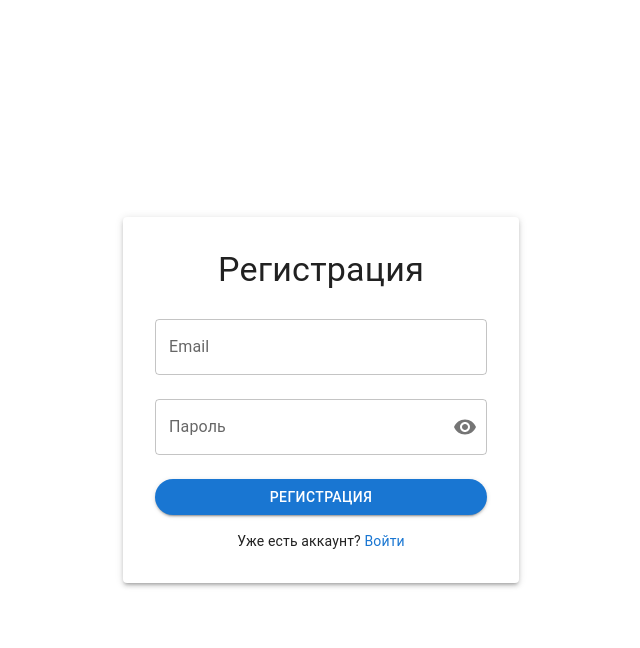
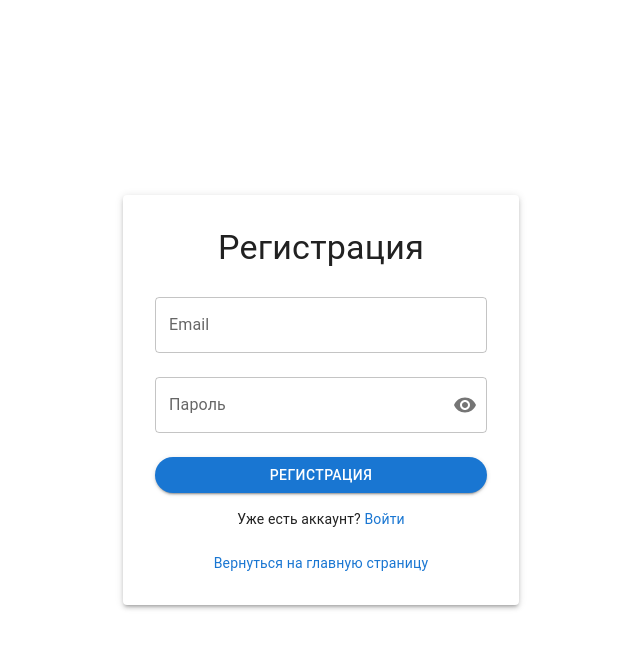
Before and after one commit to AntonRychagov/CAR-SERVICE, a React (Vite) app: page /login in a window 1280 px wide. Both pictures are taken after a click on the link "Регистрация". Shown: the top 648 px of the page, without its empty margins (319-959 px from the left). Built offline with nearby package versions, Linux system fonts and the light colour scheme.

Commit message:
Added link to go to main page for auth modal

```diff
--- a/src/pages/AuthPage/ui/Login.tsx
+++ b/src/pages/AuthPage/ui/Login.tsx
@@ -1,6 +1,6 @@
-import React, { useState } from "react";
-import { useForm, SubmitHandler } from "react-hook-form";
-import { observer } from "mobx-react-lite";
+import React, { useState } from 'react';
+import { useForm, SubmitHandler } from 'react-hook-form';
+import { observer } from 'mobx-react-lite';
 import {
   Button,
   TextField,
@@ -12,11 +12,12 @@ import {
   CircularProgress,
   IconButton,
   InputAdornment,
-} from "@mui/material";
-import { Visibility, VisibilityOff } from "@mui/icons-material";
-import { useNavigate } from "react-router-dom";
-import authStore from "../../../shared/lib/store/AuthStore";
-import { IFormInput } from "../../../shared/types";
+} from '@mui/material';
+import { Visibility, VisibilityOff } from '@mui/icons-material';
+import { useNavigate } from 'react-router-dom';
+import authStore from '../../../shared/lib/store/AuthStore';
+import { IFormInput } from '../../../shared/types';
+import { MainRoutePath } from '../../../shared/config/routeConfig/routeConfig';
 
 const useLoginForm = () => {
   const [showPassword, setShowPassword] = useState(false);
@@ -27,9 +28,7 @@ const useLoginForm = () => {
   } = useForm<IFormInput>();
 
   const handleClickShowPassword = () => setShowPassword((prev) => !prev);
-  const handleMouseDownPassword = (
-    event: React.MouseEvent<HTMLButtonElement>
-  ) => {
+  const handleMouseDownPassword = (event: React.MouseEvent<HTMLButtonElement>) => {
     event.preventDefault();
   };
 
@@ -38,7 +37,7 @@ const useLoginForm = () => {
   const onSubmit: SubmitHandler<IFormInput> = async (data) => {
     await authStore.login(data.email, data.password);
     if (!authStore.error) {
-      navigate("/"); // Путь к основной странице сайта
+      navigate('/'); // Путь к основной странице сайта
     }
   };
 
@@ -55,14 +54,14 @@ const useLoginForm = () => {
 };
 
 const inputStyles = {
-  "& .MuiOutlinedInput-root": {
-    "&.Mui-focused fieldset": {
-      borderColor: "#000",
+  '& .MuiOutlinedInput-root': {
+    '&.Mui-focused fieldset': {
+      borderColor: '#000',
     },
   },
-  "& .MuiInputLabel-root": {
-    "&.Mui-focused": {
-      color: "#000",
+  '& .MuiInputLabel-root': {
+    '&.Mui-focused': {
+      color: '#000',
     },
   },
 };
@@ -84,33 +83,33 @@ const Login: React.FC = observer(() => {
       component="main"
       maxWidth="xs"
       sx={{
-        display: "flex",
-        flexDirection: "column",
-        alignItems: "center",
-        justifyContent: "center",
-        height: "100vh",
+        display: 'flex',
+        flexDirection: 'column',
+        alignItems: 'center',
+        justifyContent: 'center',
+        height: '100vh',
       }}
     >
-      <Paper elevation={3} sx={{ padding: 4, width: "100%" }}>
+      <Paper elevation={3} sx={{ padding: 4, width: '100%' }}>
         <Box component="form" onSubmit={handleSubmit(onSubmit)}>
           <Typography variant="h4" gutterBottom align="center">
             Авторизация
           </Typography>
           <TextField
             label="Email"
-            {...register("email", { required: "Введите email" })}
+            {...register('email', { required: 'Введите email' })}
             error={!!errors.email}
-            helperText={errors.email ? String(errors.email.message) : ""}
+            helperText={errors.email ? String(errors.email.message) : ''}
             fullWidth
             margin="normal"
             sx={inputStyles}
           />
           <TextField
             label="Пароль"
-            type={showPassword ? "text" : "password"}
-            {...register("password", { required: "Введите пароль" })}
+            type={showPassword ? 'text' : 'password'}
+            {...register('password', { required: 'Введите пароль' })}
             error={!!errors.password}
-            helperText={errors.password ? String(errors.password.message) : ""}
+            helperText={errors.password ? String(errors.password.message) : ''}
             fullWidth
             margin="normal"
             sx={inputStyles}
@@ -136,18 +135,18 @@ const Login: React.FC = observer(() => {
             fullWidth
             sx={{
               mt: 2,
-              borderRadius: "20px",
-              position: "relative",
-              display: "flex",
-              alignItems: "center",
-              justifyContent: "center",
+              borderRadius: '20px',
+              position: 'relative',
+              display: 'flex',
+              alignItems: 'center',
+              justifyContent: 'center',
             }}
             disabled={authStore.isLoading}
           >
             {authStore.isLoading ? (
-              <CircularProgress size={24} sx={{ color: "white" }} />
+              <CircularProgress size={24} sx={{ color: 'white' }} />
             ) : (
-              "Войти"
+              'Войти'
             )}
           </Button>
           {authStore.error && (
@@ -155,15 +154,25 @@ const Login: React.FC = observer(() => {
               {authStore.error}
             </Typography>
           )}
-          <Typography variant="body2" align="center" sx={{ mt: 2 }}>
-            Нет аккаунта?{" "}
-            <Link
-              onClick={() => navigate("/register")}
-              sx={{ textDecoration: "none", cursor: "pointer" }}
-            >
-              Регистрация
-            </Link>
-          </Typography>
+          <Box display="block" justifyContent="center" textAlign="center" sx={{ mt: 2 }}>
+            <Typography variant="body2">
+              Нет аккаунта?{' '}
+              <Link
+                onClick={() => navigate(MainRoutePath.register)}
+                sx={{ textDecoration: 'none', cursor: 'pointer' }}
+              >
+                Регистрация
+              </Link>
+            </Typography>
+            <Typography variant="body2" sx={{ mt: 3 }}>
+              <Link
+                onClick={() => navigate(MainRoutePath.main)}
+                sx={{ textDecoration: 'none', cursor: 'pointer' }}
+              >
+                Вернуться на главную страницу
+              </Link>
+            </Typography>
+          </Box>
         </Box>
       </Paper>
     </Container>
--- a/src/pages/AuthPage/ui/Register.tsx
+++ b/src/pages/AuthPage/ui/Register.tsx
@@ -1,6 +1,6 @@
-import React, { useState } from "react";
-import { useForm, SubmitHandler } from "react-hook-form";
-import { observer } from "mobx-react-lite";
+import React, { useState } from 'react';
+import { useForm, SubmitHandler } from 'react-hook-form';
+import { observer } from 'mobx-react-lite';
 import {
   Button,
   TextField,
@@ -12,11 +12,12 @@ import {
   CircularProgress,
   IconButton,
   InputAdornment,
-} from "@mui/material";
-import { Visibility, VisibilityOff } from "@mui/icons-material";
-import { useNavigate } from "react-router-dom";
-import authStore from "../../../shared/lib/store/AuthStore";
-import { IFormInput } from "../../../shared/types";
+} from '@mui/material';
+import { Visibility, VisibilityOff } from '@mui/icons-material';
+import { useNavigate } from 'react-router-dom';
+import authStore from '../../../shared/lib/store/AuthStore';
+import { IFormInput } from '../../../shared/types';
+import { MainRoutePath } from '../../../shared/config/routeConfig/routeConfig';
 
 const useRegisterForm = () => {
   const [showPassword, setShowPassword] = useState(false);
@@ -27,9 +28,7 @@ const useRegisterForm = () => {
   } = useForm<IFormInput>();
 
   const handleClickShowPassword = () => setShowPassword((prev) => !prev);
-  const handleMouseDownPassword = (
-    event: React.MouseEvent<HTMLButtonElement>
-  ) => {
+  const handleMouseDownPassword = (event: React.MouseEvent<HTMLButtonElement>) => {
     event.preventDefault();
   };
 
@@ -38,7 +37,7 @@ const useRegisterForm = () => {
   const onSubmit: SubmitHandler<IFormInput> = async (data) => {
     await authStore.register(data.email, data.password);
     if (!authStore.error) {
-      navigate("/login");
+      navigate('/login');
     }
   };
 
@@ -55,14 +54,14 @@ const useRegisterForm = () => {
 };
 
 const inputStyles = {
-  "& .MuiOutlinedInput-root": {
-    "&.Mui-focused fieldset": {
-      borderColor: "#000",
+  '& .MuiOutlinedInput-root': {
+    '&.Mui-focused fieldset': {
+      borderColor: '#000',
     },
   },
-  "& .MuiInputLabel-root": {
-    "&.Mui-focused": {
-      color: "#000",
+  '& .MuiInputLabel-root': {
+    '&.Mui-focused': {
+      color: '#000',
     },
   },
 };
@@ -84,33 +83,33 @@ const Register: React.FC = observer(() => {
       component="main"
       maxWidth="xs"
       sx={{
-        display: "flex",
-        flexDirection: "column",
-        alignItems: "center",
-        justifyContent: "center",
-        height: "100vh",
+        display: 'flex',
+        flexDirection: 'column',
+        alignItems: 'center',
+        justifyContent: 'center',
+        height: '100vh',
       }}
     >
-      <Paper elevation={3} sx={{ padding: 4, width: "100%" }}>
+      <Paper elevation={3} sx={{ padding: 4, width: '100%' }}>
         <Box component="form" onSubmit={handleSubmit(onSubmit)}>
           <Typography variant="h4" gutterBottom align="center">
             Регистрация
           </Typography>
           <TextField
             label="Email"
-            {...register("email", { required: "Введите email" })}
+            {...register('email', { required: 'Введите email' })}
             error={!!errors.email}
-            helperText={errors.email ? String(errors.email.message) : ""}
+            helperText={errors.email ? String(errors.email.message) : ''}
             fullWidth
             margin="normal"
             sx={inputStyles}
           />
           <TextField
             label="Пароль"
-            type={showPassword ? "text" : "password"}
-            {...register("password", { required: "Введите пароль" })}
+            type={showPassword ? 'text' : 'password'}
+            {...register('password', { required: 'Введите пароль' })}
             error={!!errors.password}
-            helperText={errors.password ? String(errors.password.message) : ""}
+            helperText={errors.password ? String(errors.password.message) : ''}
             fullWidth
             margin="normal"
             sx={inputStyles}
@@ -136,18 +135,18 @@ const Register: React.FC = observer(() => {
             fullWidth
             sx={{
               mt: 2,
-              borderRadius: "20px",
-              position: "relative",
-              display: "flex",
-              alignItems: "center",
-              justifyContent: "center",
+              borderRadius: '20px',
+              position: 'relative',
+              display: 'flex',
+              alignItems: 'center',
+              justifyContent: 'center',
             }}
             disabled={authStore.isLoading}
           >
             {authStore.isLoading ? (
-              <CircularProgress size={24} sx={{ color: "white" }} />
+              <CircularProgress size={24} sx={{ color: 'white' }} />
             ) : (
-              "Регистрация"
+              'Регистрация'
             )}
           </Button>
           {authStore.error && (
@@ -155,15 +154,25 @@ const Register: React.FC = observer(() => {
               {authStore.error}
             </Typography>
           )}
-          <Typography variant="body2" align="center" sx={{ mt: 2 }}>
-            Уже есть аккаунт?{" "}
-            <Link
-              onClick={() => navigate("/login")}
-              sx={{ textDecoration: "none", cursor: "pointer" }}
-            >
-              Войти
-            </Link>
-          </Typography>
+          <Box display="block" justifyContent="center" textAlign="center" sx={{ mt: 2 }}>
+            <Typography variant="body2">
+              Уже есть аккаунт?{' '}
+              <Link
+                onClick={() => navigate(MainRoutePath.login)}
+                sx={{ textDecoration: 'none', cursor: 'pointer' }}
+              >
+                Войти
+              </Link>
+            </Typography>
+            <Typography variant="body2" sx={{ mt: 3 }}>
+              <Link
+                onClick={() => navigate(MainRoutePath.main)}
+                sx={{ textDecoration: 'none', cursor: 'pointer' }}
+              >
+                Вернуться на главную страницу
+              </Link>
+            </Typography>
+          </Box>
         </Box>
       </Paper>
     </Container>
```
